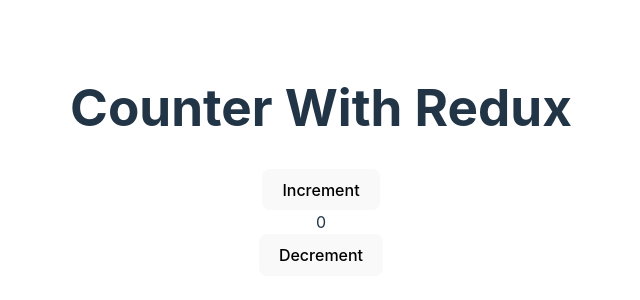
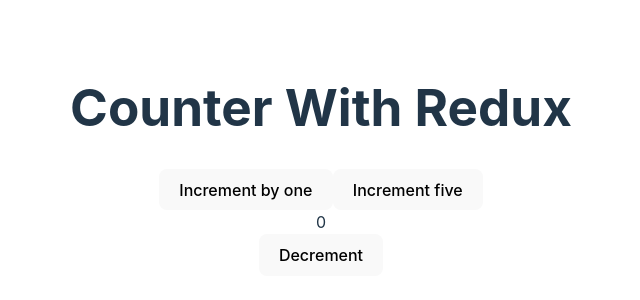
Before and after one commit to RobiulIslam08/redux-bootstrap, a React (Vite) app: page / in a window 1280 px wide. Shown: the part 240-540 px from the top of the page, without its empty margins (319-959 px from the left). Built offline with nearby package versions, Linux system fonts and the light colour scheme.

Commit message:
Add Data with Action Payloads

```diff
--- a/src/App.tsx
+++ b/src/App.tsx
@@ -6,8 +6,8 @@
   const dispatch = useAppDispatch();
   const {count} = useAppSelector((state) => state.counter);
 
-  const handleIncrement = () => {
-    dispatch(increment());
+  const handleIncrement = (amount) => {
+    dispatch(increment(amount));
   };
   const handleDecrement = () => {
     dispatch(decrement());
@@ -15,7 +15,8 @@
   return (
     <>
       <h1>Counter With Redux</h1>
-      <button onClick={handleIncrement}>Increment</button>
+      <button onClick={()=> handleIncrement(1)}>Increment by one</button>
+      <button onClick={()=> handleIncrement(5)}>Increment five</button>
       <div>{count}</div>
       <button onClick={handleDecrement}>Decrement</button>
     </>
--- a/src/redux/features/counter/counterSlice.ts
+++ b/src/redux/features/counter/counterSlice.ts
@@ -9,8 +9,8 @@
 	name: 'counter',
 	initialState,
 	reducers:{
-		increment: (state) =>{
-			state.count += 1
+		increment: (state,actions) =>{
+			state.count  =	state.count + actions.payload
 		},
 		decrement: (state) =>{
 			state.count -= 1
```
